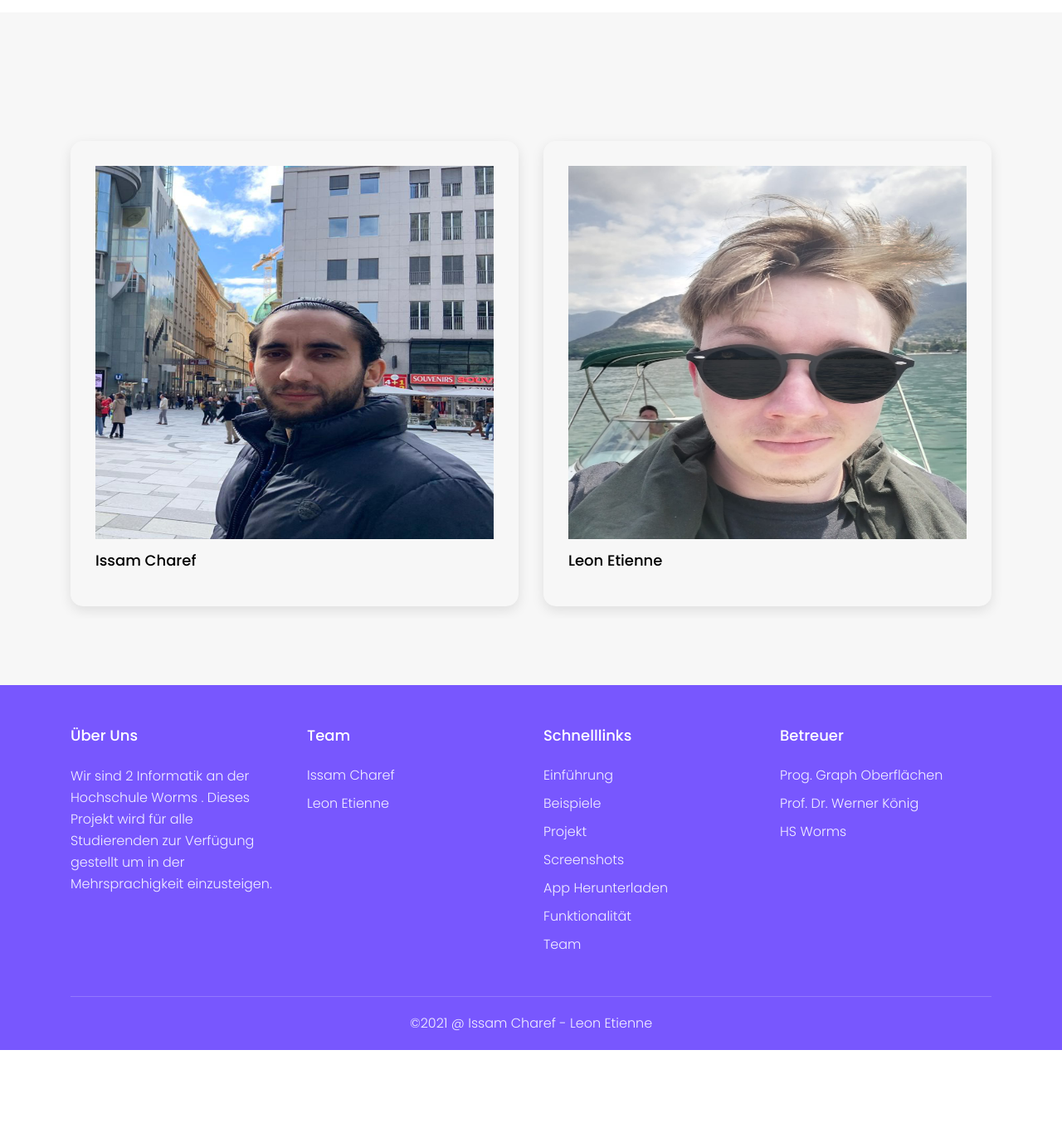
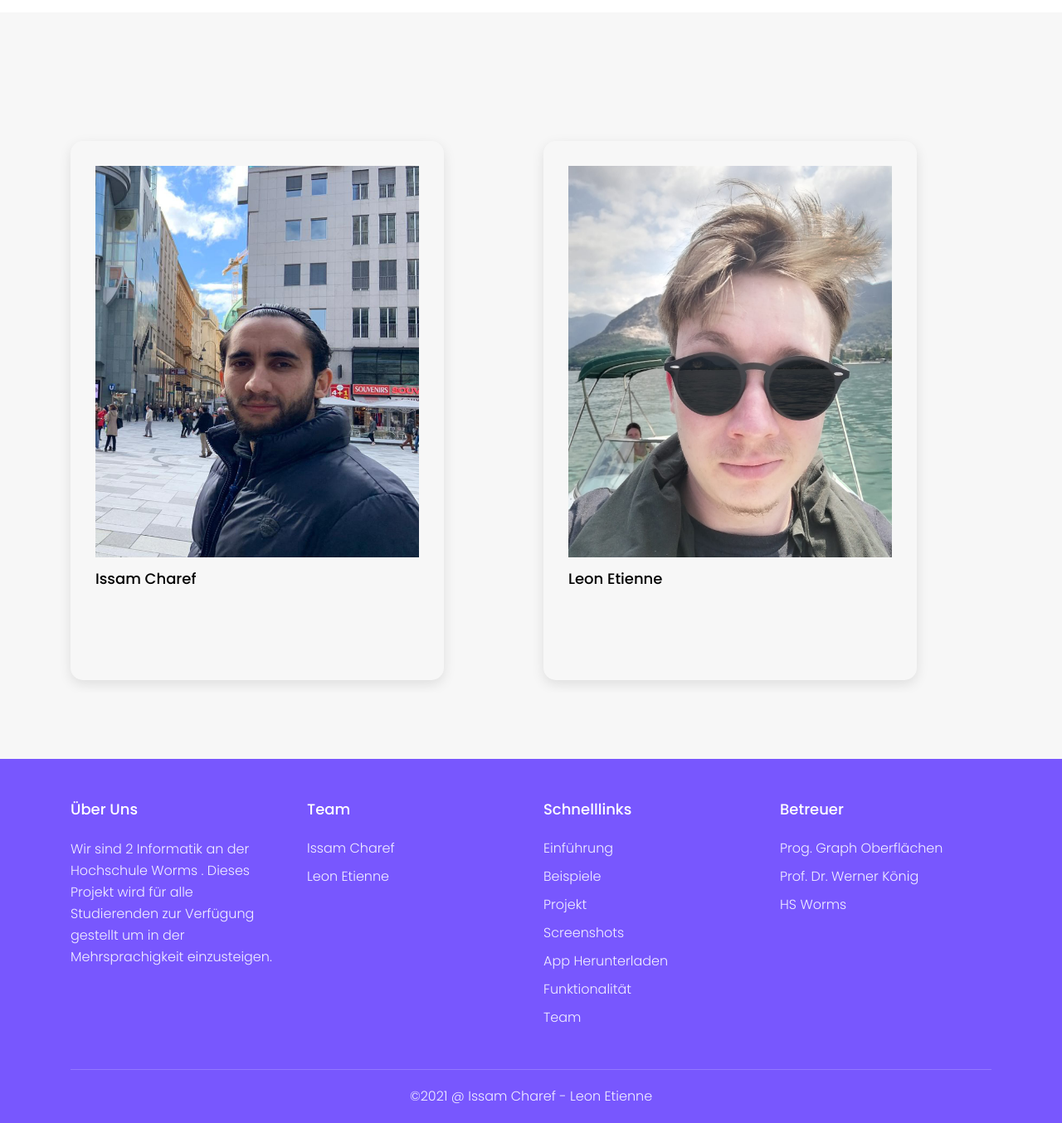
Before and after one commit to Eyssamsh/gui, a PHP site: page /?lang=1 in a window 1280 px wide. Shown: the part 4558-5912 px from the top of the page at 83% size. Before the commit the page ends 5824 px from the top, so only its background shows below. Run offline with PHP 8.4, Linux system fonts and the light colour scheme; data that the repository does not hold is empty.

Commit message:
Fixed distorted images in section/team

```diff
--- a/guiProjekt/css/style.css
+++ b/guiProjekt/css/style.css
@@ -762,6 +762,8 @@ ul{
     padding: 30px;
     border-radius: 15px;
     box-shadow: var(--shadow-black-100);
+    height: 650px;
+    width: 450px;
 }
 .team-item h3{
     font-size: 18px;
@@ -777,8 +779,11 @@ ul{
     color: var(--black-400);
     text-transform: capitalize;
 }
-.team-item img{
-    height: 450px;
+.team-item .img {
+    width: 100%;
+    height: 80%;
+    background-size: cover;
+    background-position: center;
 }
 /* ------------- Faq Section -------- */
 
--- a/guiProjekt/sections/team.php
+++ b/guiProjekt/sections/team.php
@@ -16,12 +16,12 @@
         <div class="row justify-content-center">
             <div class="owl-carousel team-carousel">
                 <div class="team-item">
-                    <img src="images/test.JPG" alt="Team">
+                    <div class="img" style="background-image: url('images/test.JPG')"> </div>
                     <h3>Issam Charef</h3>
                     <span><?php echo($local_sctnTeam["labels"]["ainf"]); ?></span>
                 </div>
                 <div class="team-item">
-                    <img src="images/11.jpeg" alt="Team">
+                    <div class="img" style="background-image: url('images/11.jpeg')"> </div>
                     <h3>Leon Etienne</h3>
                     <span><?php echo($local_sctnTeam["labels"]["dainf"]); ?></span>
                 </div>
```
